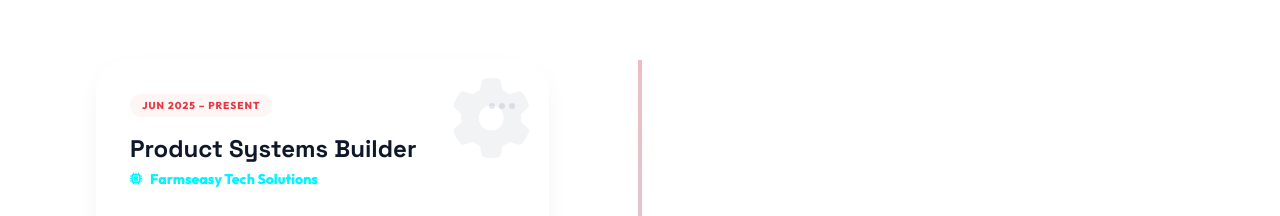
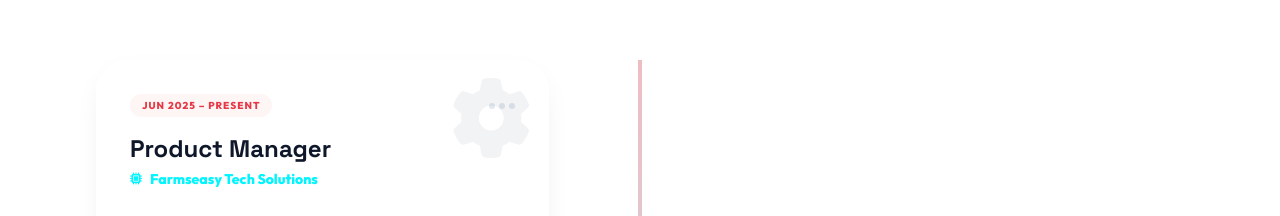
Before and after one commit to Yogeshofficial25/Resume-, a React (Vite) app: page / in a window 1280 px wide. Shown: the part 1840-2056 px from the top of the page. Built offline with nearby package versions, Linux system fonts and the light colour scheme.

Commit message:
Update role to 'Product Manager' in constants.ts

```diff
--- a/constants.ts
+++ b/constants.ts
@@ -3,7 +3,7 @@ import { Experience, SkillCategory, Education, Certification } from './types';
 
 export const PERSONAL_INFO = {
   name: "Yogesh Anil Kulkarni",
-  role: "Product Manager & Product Systems Builder",
+  role: "Product Manager",
   location: "Aurangabad, MH, India",
   phone: "9022050461",
   email: "yogeshkulkarnioficial@gmail.com",
@@ -14,7 +14,7 @@ export const PERSONAL_INFO = {
 export const EXPERIENCES: Experience[] = [
   {
     company: "Farmseasy Tech Solutions",
-    role: "Product Systems Builder",
+    role: "Product Manager",
     period: "Jun 2025 – Present",
     points: [
       "Building and structuring product systems for a consumer-facing digital platform focused on user engagement, usability, and scalable architecture.",
```
